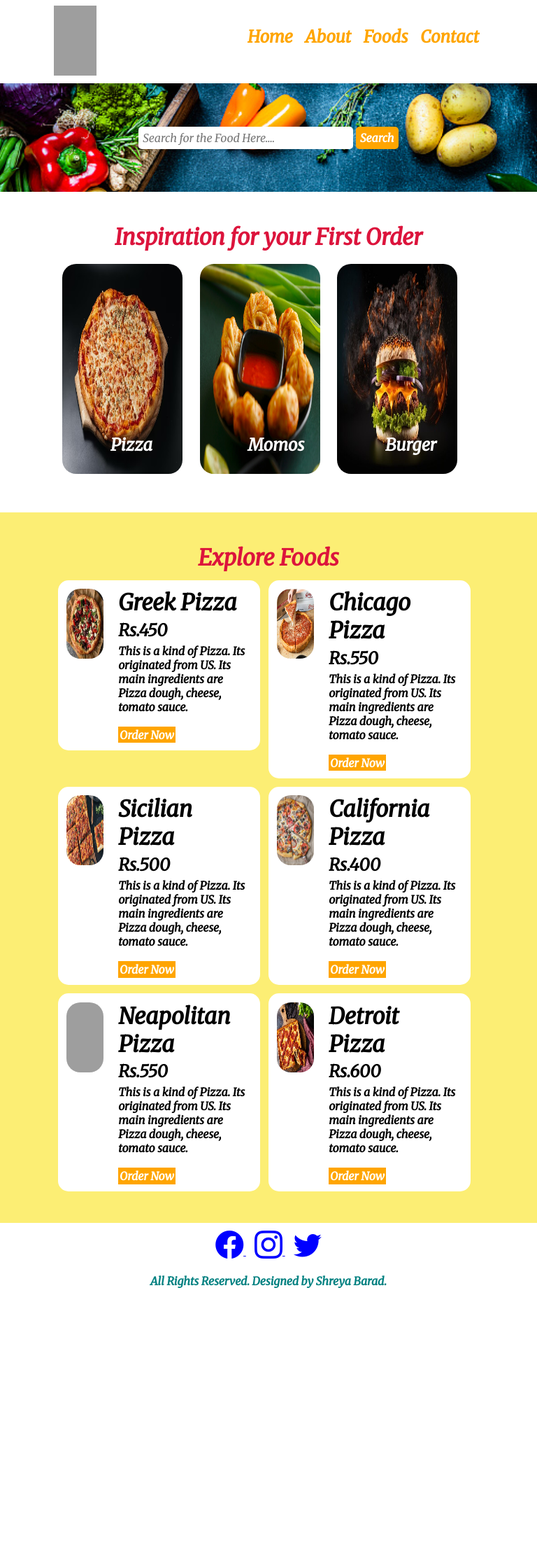
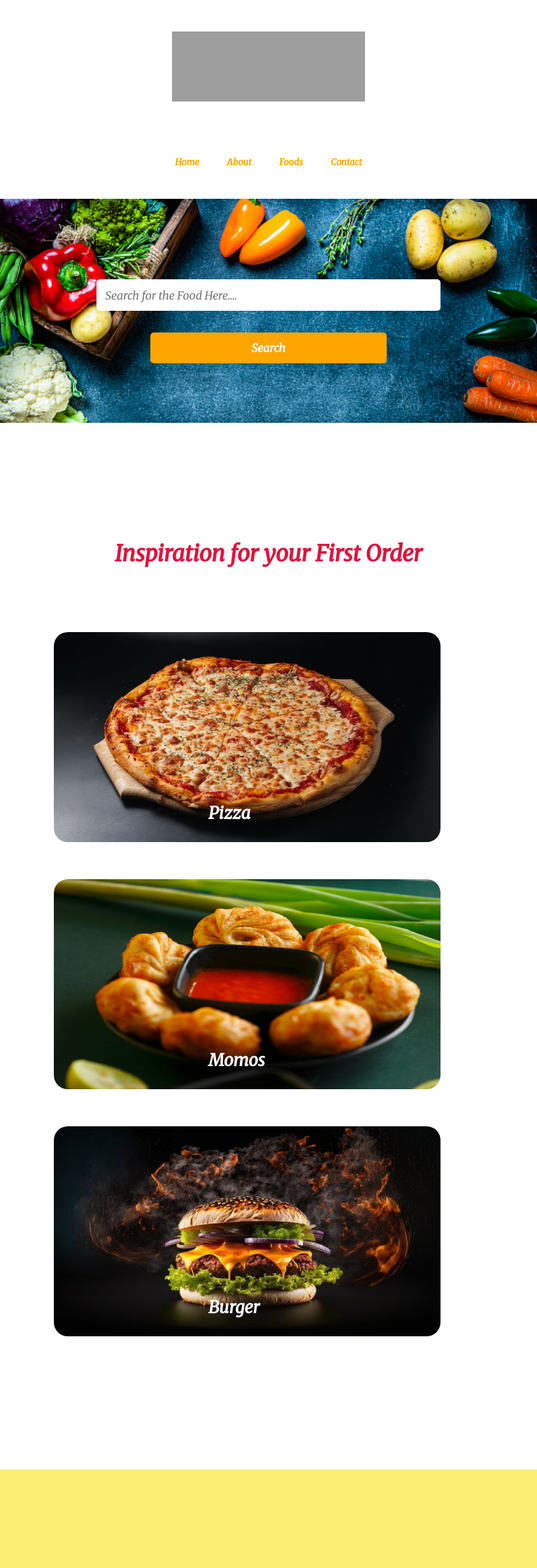
Before and after one commit to ShreyaVinodBarad/OnlineFoodOrderWebsite, a PHP site: page / in a window 768 px wide. Shown: the top 2240 px of the page at 70% size. Before the commit the page ends 1840 px from the top, so only its background shows below. Run offline with PHP 8.4, Linux system fonts and the light colour scheme; grey boxes are pictures that could not be loaded.

Commit message:
Responsive Website is Ready!

```diff
--- a/style.css
+++ b/style.css
@@ -228,3 +228,102 @@
 }
 
 /* Making the Website Mobile Ready */
+/* For 768px */
+@media only screen and (max-width: 768px)
+{
+    /* NavBar Section */
+    .logo{
+        width: 45%;
+        height: 89%;
+        margin: 6% auto;
+        float: none;
+    }
+    .menu ul{
+        text-align: center;
+
+    }
+    .menu ul li{
+        padding: 3%;
+        font-size: 0.8rem;
+    }
+    /* Food Search Section */
+    .FoodSearch input[type="search"]{
+        width: 80%;
+        padding: 2%;
+        margin: 5%;
+    }
+    .searchBtn{
+        width: 55%;
+        padding: 2%;
+    }
+    .FoodSearch{
+        padding: 10% 0;
+    }
+    /* Food Categories Section */
+    .FoodCategories{
+        padding: 20% 0;
+    }
+    .FoodCategories h2{
+        margin-bottom: 10%;
+    }
+    .box-3{
+        width: 90%;
+        margin: 4% auto;
+    }
+    /* Food Menu Section */
+    .FoodMenu h2{
+        margin-bottom: 12%;
+    }
+    .FoodMenu{
+        padding:20% 0;
+    }
+    .foodMenuBox{
+        width: 91%;
+        padding: 5%;
+        margin-bottom: 5%;
+    }
+    .foodMenuBox img{
+        height: 60px;
+    }
+    .foodMenuBoxDescription h4{
+        font-size: 1.8rem;
+    }
+    .foodPrice{
+        font-size: 1.5rem;
+    }
+    .foodDescription{
+        font-size: 1rem;
+    }
+
+    /* Socail Media Section */
+    .SocialMedia{
+        padding: 6% 0;
+    }
+
+    /* Footer Section */
+    .Footer p{
+        font-size: 0.6rem;
+        font-weight: bold;
+        color:teal;
+    }
+}
+
+@media only screen and (max-width: 912px) and (min-width: 768px)
+
+{
+    /* Food Menu Section */
+    .FoodMenu{
+        padding:18% 0;
+    }
+    .foodMenuBox{
+        width: 91%;
+        padding: 5%;
+        margin-bottom: 5%;
+    }
+    /* Footer Section */
+    .Footer p{
+        font-size: 1.5rem;
+        font-weight: bold;
+        color:teal;
+    }
+}
```
